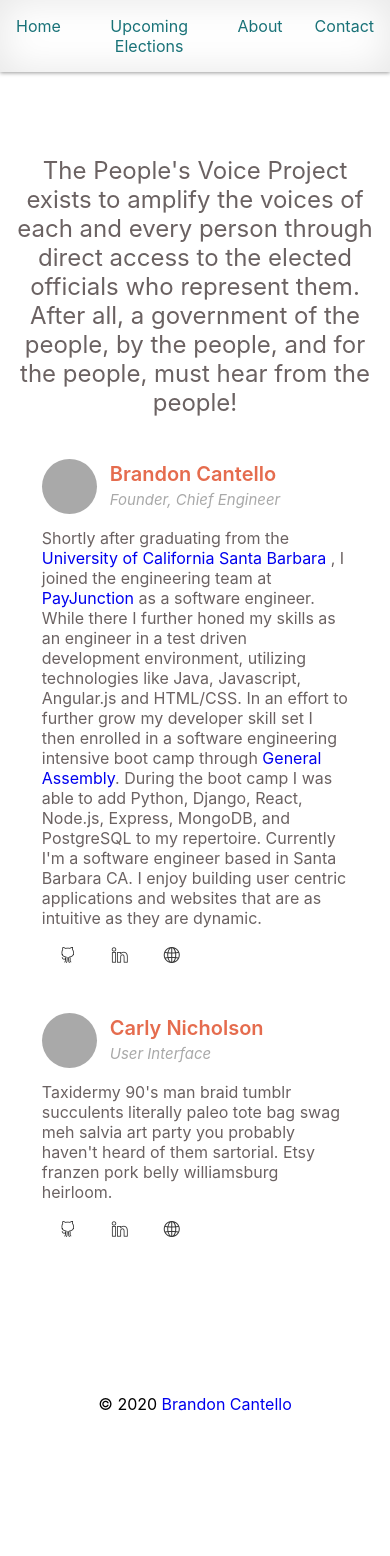
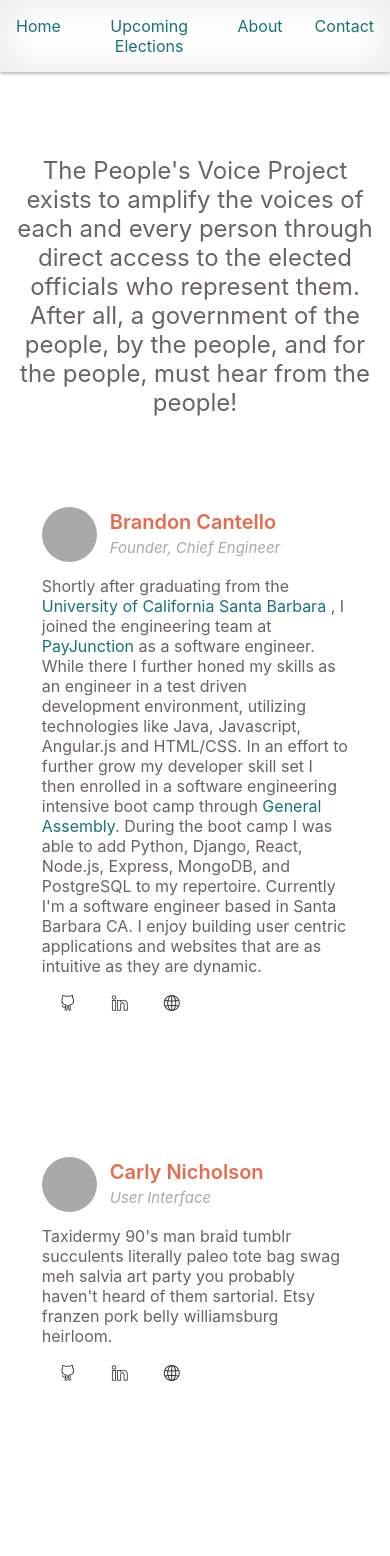
Before and after one commit to bcantello/peoples_voice_project, a React (Create React App) app: page /about in a window 390 px wide. Shown: the top 1556 px of the page. Before the commit the page ends 1424 px from the top, so only its background shows below. Built offline with nearby package versions, Linux system fonts and the light colour scheme; no server answers.

Commit message:
updates About mobile styling

```diff
--- a/src/pages/about/about.css
+++ b/src/pages/about/about.css
@@ -8,6 +8,7 @@
 
 #about-content {
     width: 95%;
+    max-width: 1500px;
     margin: 10vh auto;
 }
 
@@ -22,7 +23,7 @@
     display: flex;
     flex-direction: row;
     flex-wrap: wrap;
-    padding: 2em;
+    padding: 2em 2em 0 2em;
 }
 
 .member-1 {
@@ -31,15 +32,7 @@
     flex-wrap: wrap;
     align-items: center;
     margin-bottom: 24px;
-}
-
-/* INDIVIDUAL TEAM MEMBERS */
-.member-1 {
-    display: flex;
-    flex-direction: row;
-    flex-wrap: wrap;
-    align-items: center;
-    margin-bottom: 24px;
+    padding: 3em 0;
 }
 
 .member-2 {
@@ -48,6 +41,7 @@
     flex-wrap: wrap;
     align-items: center;
     margin-bottom: 24px;
+    padding: 3em 0;
 }
 
 /* TEAM MEMBER CONTENT ITEMS */
@@ -171,7 +165,6 @@ p.about-member {
 
     p.about-member {
         margin: 20px;
-        margin-left: 50px;
     }
 
     .icon-social-github {
--- a/src/pages/about/about.js
+++ b/src/pages/about/about.js
@@ -3,8 +3,9 @@ import './about.css';
 
 export default function About() {
 	return (
-		<div  id={'about-content'}>
-			<p id={'statement-of-purpose'}>The People's Voice Project exists to amplify the voices of each and every person through
+		<div id={'about-content'}>
+			<p id={'statement-of-purpose'}>The People's Voice Project exists to amplify the voices of each and every
+				person through
 				direct access to the elected officials who represent them. After all, a government of the people, by the
 				people, and for the people, must hear from the people! </p>
 			<div className="team-members">
@@ -17,16 +18,16 @@ export default function About() {
 					</div>
 					<p className="about-member">Shortly after graduating from the <a
 						href="https://www.physics.ucsb.edu/" target="_blank" rel="nofollow noopener noreferrer"
-						style={{textDecoration: 'none'}}>University of California Santa Barbara</a> , I joined the
+						style={{textDecoration: 'none', color: '#197278'}}>University of California Santa Barbara</a> , I joined the
 						engineering team at <a href="https://www.payjunction.com/payments/" target="_blank"
 						                       rel="nofollow noopener noreferrer"
-						                       style={{textDecoration: 'none'}}>PayJunction</a> as a
+						                       style={{textDecoration: 'none', color: '#197278'}}>PayJunction</a> as a
 						software engineer. While there I further honed my skills as an engineer in a test driven
 						development environment, utilizing technologies like Java, Javascript, Angular.js and HTML/CSS.
 						In an effort to further grow my developer skill set I then enrolled in a software engineering
 						intensive boot camp through <a href="https://generalassemb.ly/" target="_blank"
 						                               rel="nofollow noopener noreferrer"
-						                               style={{textDecoration: 'none'}}>General Assembly</a>. During the
+						                               style={{textDecoration: 'none', color: '#197278'}}>General Assembly</a>. During the
 						boot camp I was able to add Python, Django, React, Node.js, Express, MongoDB, and PostgreSQL to
 						my repertoire. Currently I'm a software engineer based in Santa Barbara CA. I enjoy building
 						user centric applications and websites that are as intuitive as they are dynamic.</p>
```
